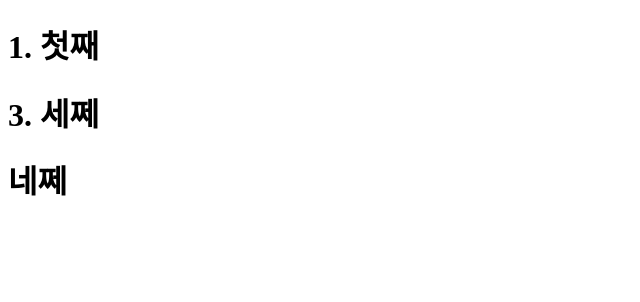
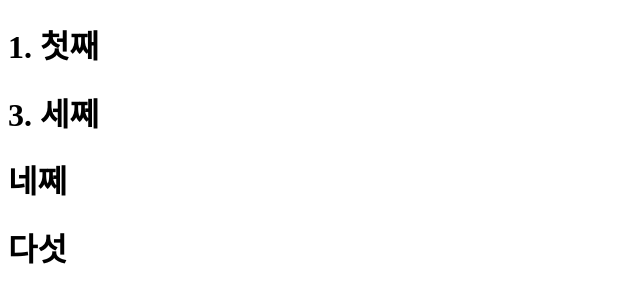
Before and after one commit to shinho76/gittest, a plain HTML site: page index.html in a window 1280 px wide. Shown: the whole page, without its empty margins (0-640 px from the left). Drawn offline with Linux system fonts and the light colour scheme.

Commit message:
Revert "Revert "fifth""
This reverts commit c0637aecff38582990779c0b7fd7402ad095b648.

```diff
--- a/index.html
+++ b/index.html
@@ -10,6 +10,7 @@
     <h1>1. 첫째</h1>
     <h1>3. 세쩨</h1>
     <h1>네쩨</h1>
+    <h1>다섯</h1>
 
 </body>
 </html>
```
